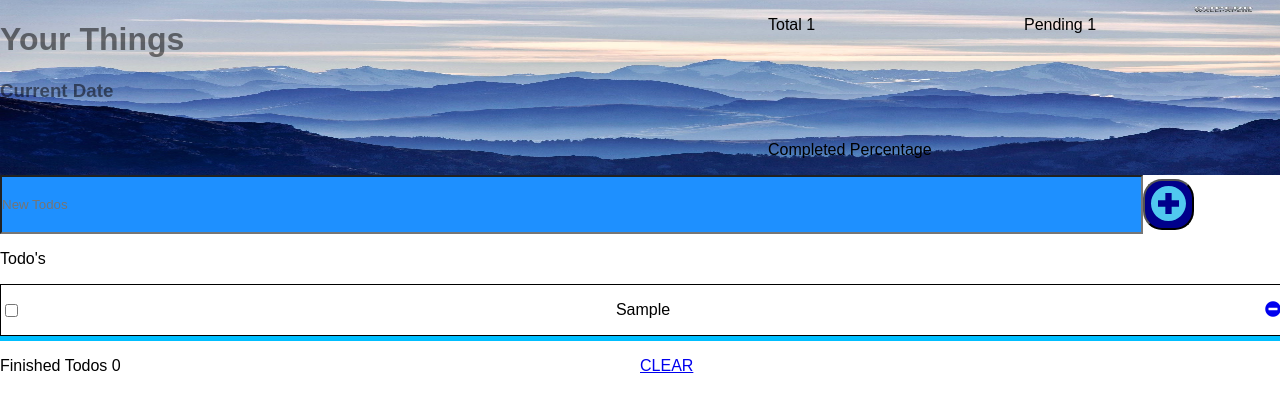
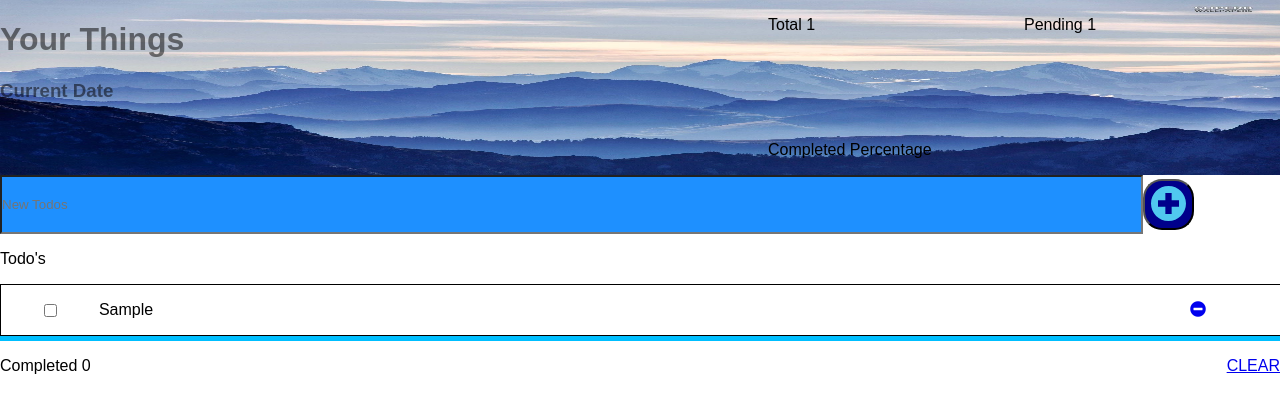
Before and after one commit to willsinn/react-todo-complete, a React (Create React App) app: page / in a window 1280 px wide. Both pictures are taken after typing "Sample" into the empty fields and a click on the button 1168 px from the left and 204 px from the top of the page. Shown: the top 412 px of the page. Built offline with nearby package versions, Linux system fonts and the light colour scheme.

Commit message:
completed div layout

```diff
--- a/src/App.css
+++ b/src/App.css
@@ -143,13 +143,12 @@
 
 .completed-clear-container {
   display: flex;
+  justify-content: space-between;
 }
 
 .completed-todos {
-  width: 50%;
 }
 
 .clear-completed-todos {
-  width: 50%;
   align-self: center;
 }
--- a/src/App.jsx
+++ b/src/App.jsx
@@ -105,7 +105,7 @@
           </div>
           <div className="completed-clear-container">
                   <div className="completed-todos">
-                      <p> Finished Todos { this.state.todos.filter((todo) => { return todo.done }).length }</p>
+                      <p> Completed { this.state.todos.filter((todo) => { return todo.done }).length }</p>
                   </div>
                   <div className="clear-completed-todos">
                       <a href='/' onClick={ this.handleClearCompleted.bind(this)}>
--- a/src/Components/DisplayOutput.css
+++ b/src/Components/DisplayOutput.css
@@ -22,14 +22,17 @@
 }
 
 .display-item-checkbox {
+  flex: 1;
 }
 
 
 .display-item-text {
+  flex: 12;
 }
 
 
 .display-item-done {
+  flex: 1;
 }
 
 
```
